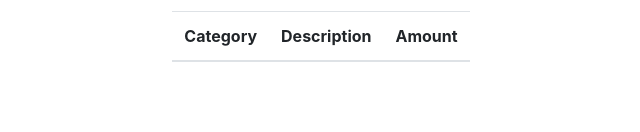
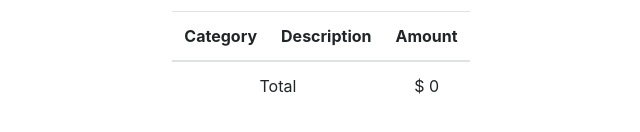
Before and after one commit to marlonmunoz/x-pense-app, a React (Vite) app in the folder Client/: page /transactions in a window 1280 px wide. Shown: the part 250-382 px from the top of the page, without its empty margins (319-959 px from the left). Built offline with nearby package versions, Linux system fonts and the light colour scheme.

Commit message:
added total feature for transactions

```diff
--- a/Client/src/components/Transactions.jsx
+++ b/Client/src/components/Transactions.jsx
@@ -2,6 +2,7 @@ import React from 'react';
 import '/src/App.css'
 
 const Transactions = ({ transactions }) => {
+    const totalAmount = transactions.reduce((total, transaction) => total + transaction.amount, 0);
     return (
         <div>
             <h5>New Transactions Added</h5>
@@ -21,6 +22,10 @@ const Transactions = ({ transactions }) => {
                             <td>$ {transaction.amount}</td>
                         </tr>
                     ))}
+                    <tr>
+                        <td colSpan="2">Total</td>
+                        <td>$ {totalAmount}</td>
+                    </tr>
                 </tbody>
             </table>
         </div>
```
